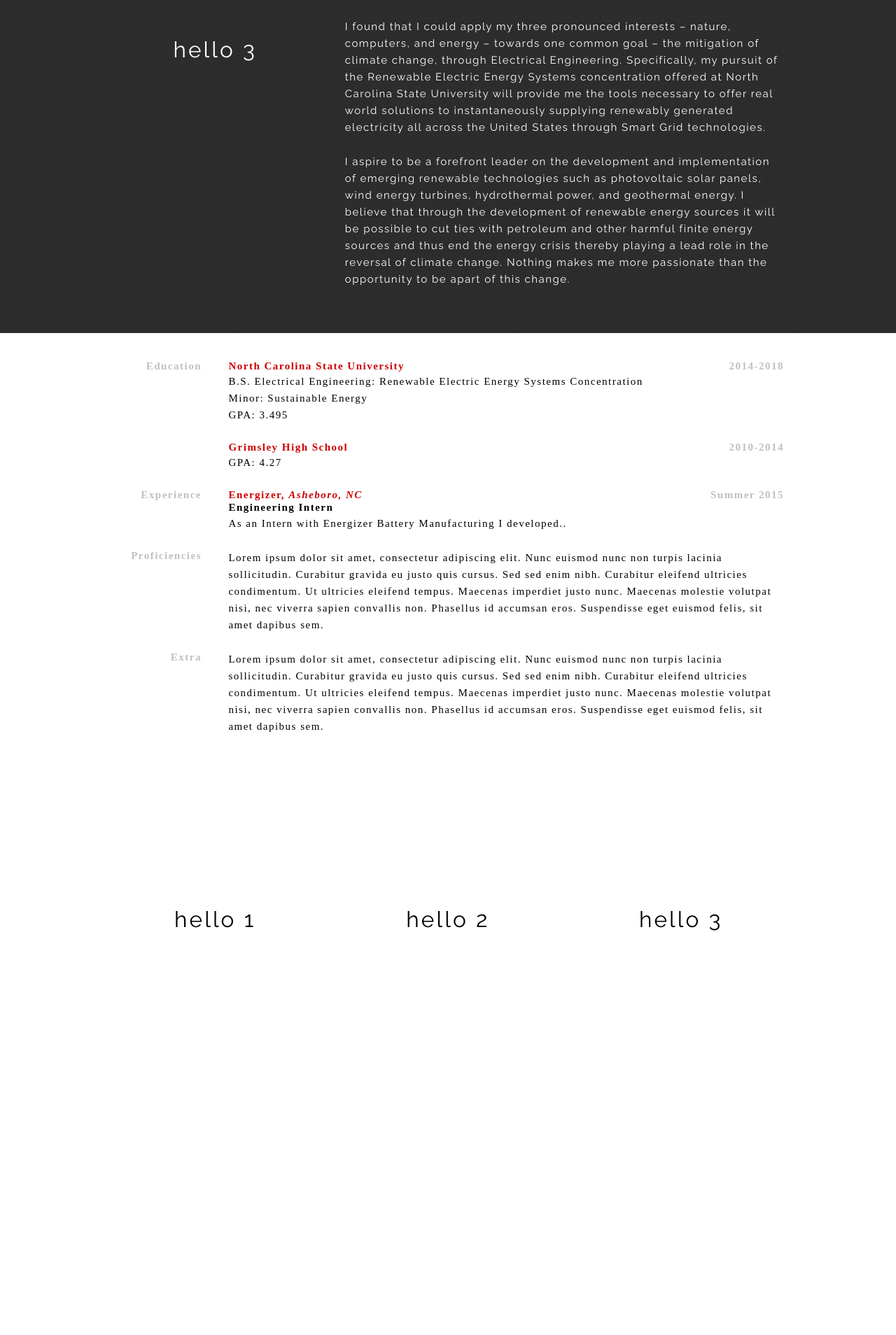
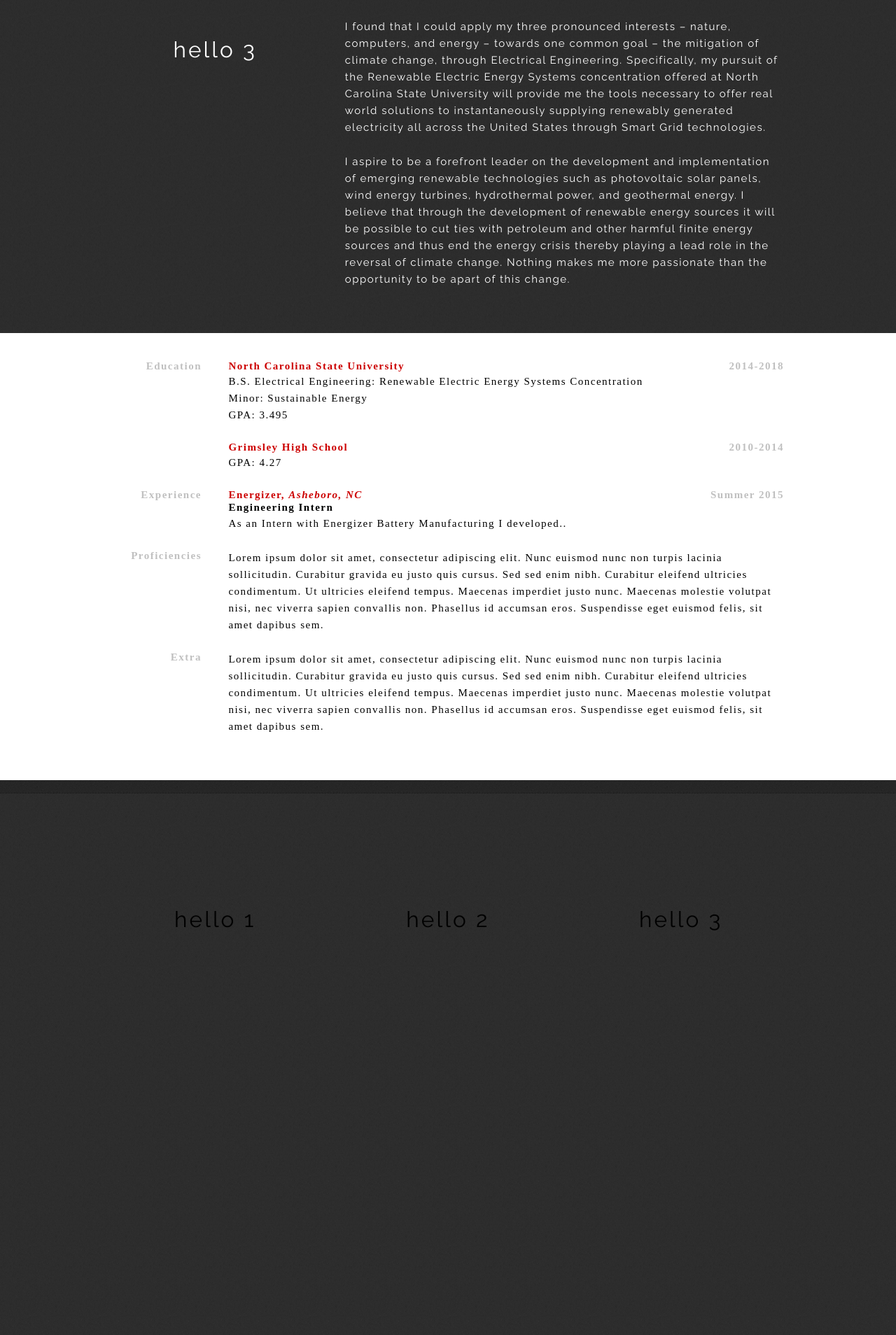
Before and after one commit to jacksoncwilliams/jackson-erin, a Jekyll site: the page built from simpleindex.html, in a window 1280 px wide. Shown: the part 1855-3763 px from the top of the page at 70% size. Built offline with Jekyll 4.4.1, drawn with Linux system fonts in a browser that asks for light colours; nearby versions of some CDN libraries; some web fonts are replaced.

Commit message:
Update simple.css

```diff
--- a/css/simple.css
+++ b/css/simple.css
@@ -236,7 +236,9 @@ body {
    ========================================================================== */
 
 #contact {
-   background-color: #ffffff;
+    background: url("/images/aboutbackgroundtop.png") repeat-x,
+                url("/images/aboutbackground.png") repeat scroll center center;
+   background-color: #343434;;
    float: left;
    padding-bottom: 40px;
    width: 100%;
```
